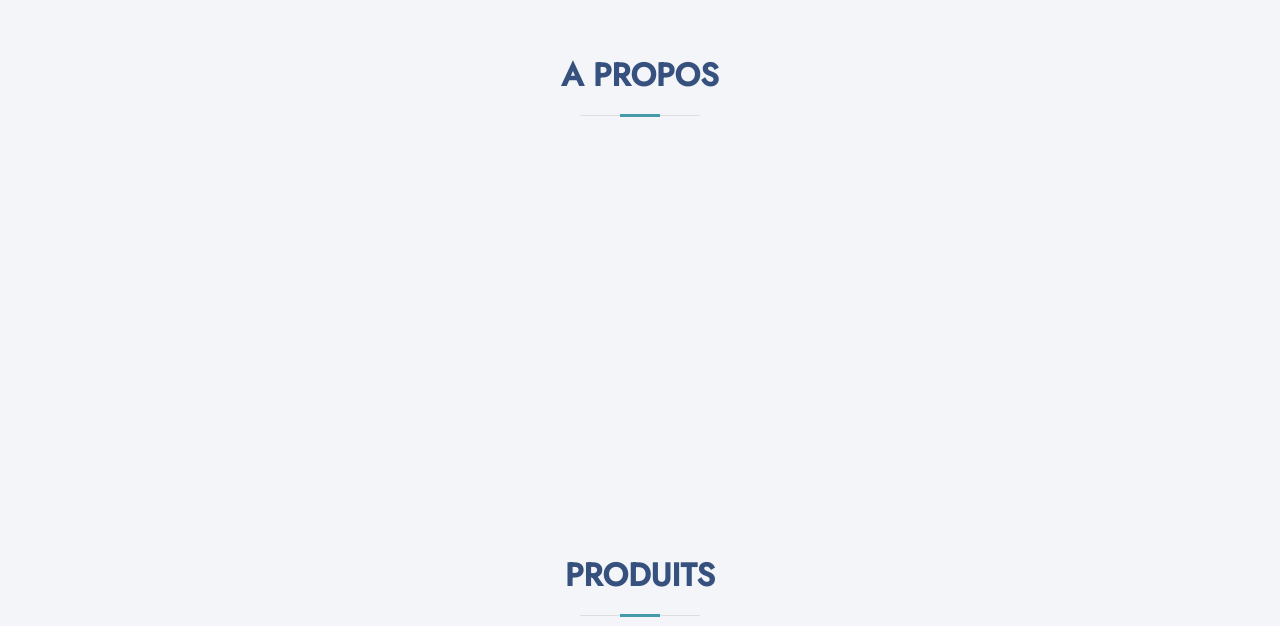
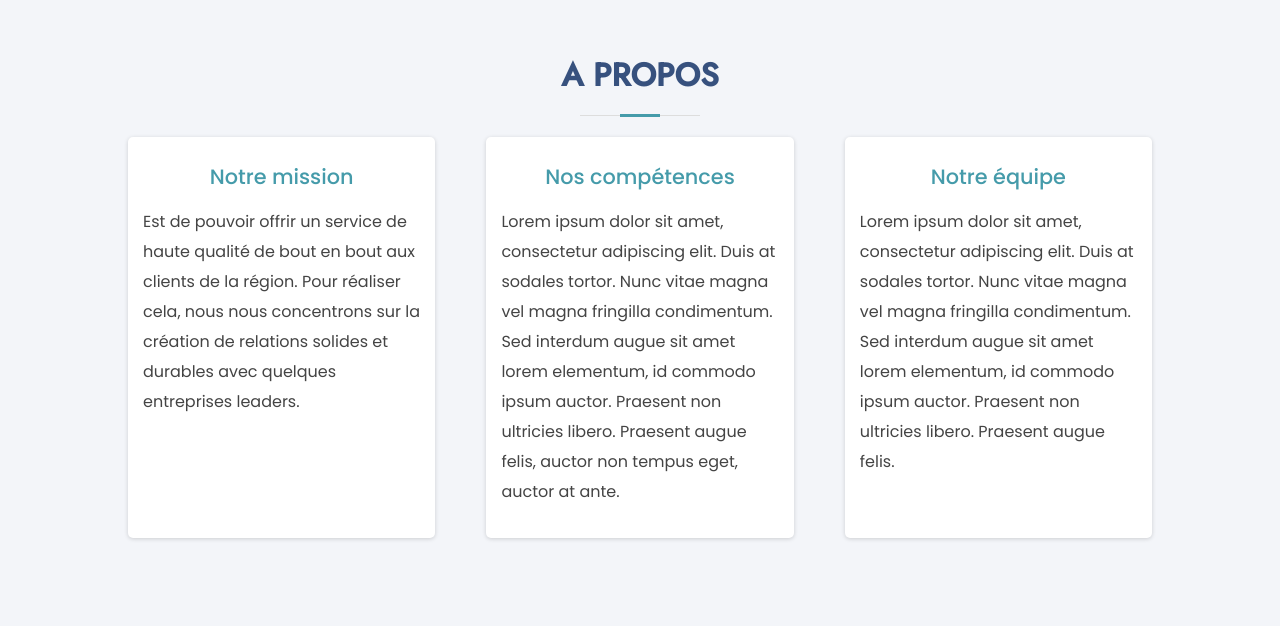
Before and after one commit to Joubeli/TCH, a React (Create React App) app: page / in a window 1280 px wide. Shown: the part 554-1180 px from the top of the page. Built offline with nearby package versions, Linux system fonts and the light colour scheme.

Commit message:
add a propos content

```diff
--- a/src/components/Apropos/Apropos.js
+++ b/src/components/Apropos/Apropos.js
@@ -1,12 +1,43 @@
-import React from 'react';
-import '../../App.css'
+import React from "react";
+import "../../App.css";
+import "./Apropos.css";
 
 const Apropos = () => {
-    return (
-      <section id='apropos' style={{height: '500px', paddingTop:'80px'}}>
-          <h2 className='section-title'>A propos</h2>
+  return (
+    <div className="container" id="apropos">
+      <h2 className="section-title">A propos</h2>
+      <section>
+        <article className="art">
+          <h6 className="sub-title">Notre mission</h6>
+          <p>
+            Est de pouvoir offrir un service de haute qualité de bout en bout
+            aux clients de la région. Pour réaliser cela, nous nous concentrons
+            sur la création de relations solides et durables avec quelques
+            entreprises leaders.
+          </p>
+        </article>
+        <article className="art">
+          <h6 className="sub-title">Nos compétences</h6>
+          <p>
+            Lorem ipsum dolor sit amet, consectetur adipiscing elit. Duis at
+            sodales tortor. Nunc vitae magna vel magna fringilla condimentum.
+            Sed interdum augue sit amet lorem elementum, id commodo ipsum
+            auctor. Praesent non ultricies libero. Praesent augue felis, auctor
+            non tempus eget, auctor at ante.
+          </p>
+        </article>
+        <article className="art">
+          <h6 className="sub-title">Notre équipe</h6>
+          <p>
+            Lorem ipsum dolor sit amet, consectetur adipiscing elit. Duis at
+            sodales tortor. Nunc vitae magna vel magna fringilla condimentum.
+            Sed interdum augue sit amet lorem elementum, id commodo ipsum
+            auctor. Praesent non ultricies libero. Praesent augue felis.
+          </p>
+        </article>
       </section>
-    )
-  };
+    </div>
+  );
+};
 
-  export default Apropos;
+export default Apropos;
```
